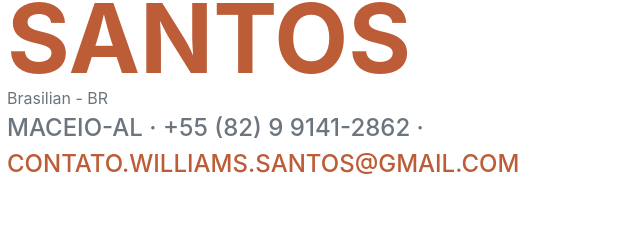
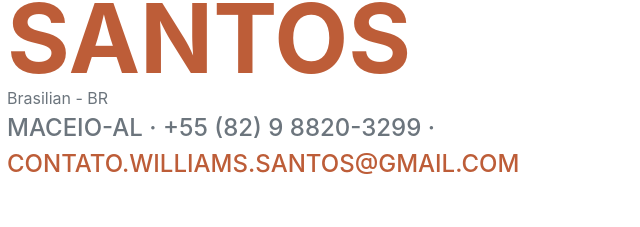
Before and after one commit to WilliamsSantos/about-me.github.io, a plain HTML site: page index.html in a window 1280 px wide. Shown: the part 186-413 px from the top of the page, 313-953 px from the left. Drawn offline with nearby package versions, Linux system fonts and the light colour scheme; a web font is replaced by a local one.

Commit message:
Update index.html

```diff
--- a/index.html
+++ b/index.html
@@ -46,7 +46,7 @@
                     </h1>
                     Brasilian - BR
                     <div class="subheading mb-5">
-                        Maceio-Al · +55 (82) 9 9141-2862 ·
+                        Maceio-Al · +55 (82) 9 8820-3299 ·
                         <a href="mailto:contato.williams.santos@gmail.com">contato.williams.santos@gmail.com</a>
                     </div>
                     <p class="lead mb-5">I'm a developer passionate about software development with experience in the area and always search for new challenges and knowledge! Despite work with the back end most of the time, I'm knowledgeable in building front-end applications focused into bring the balance about UI / UX with a solid base server, always bring the best practices of code design.</p>
```
